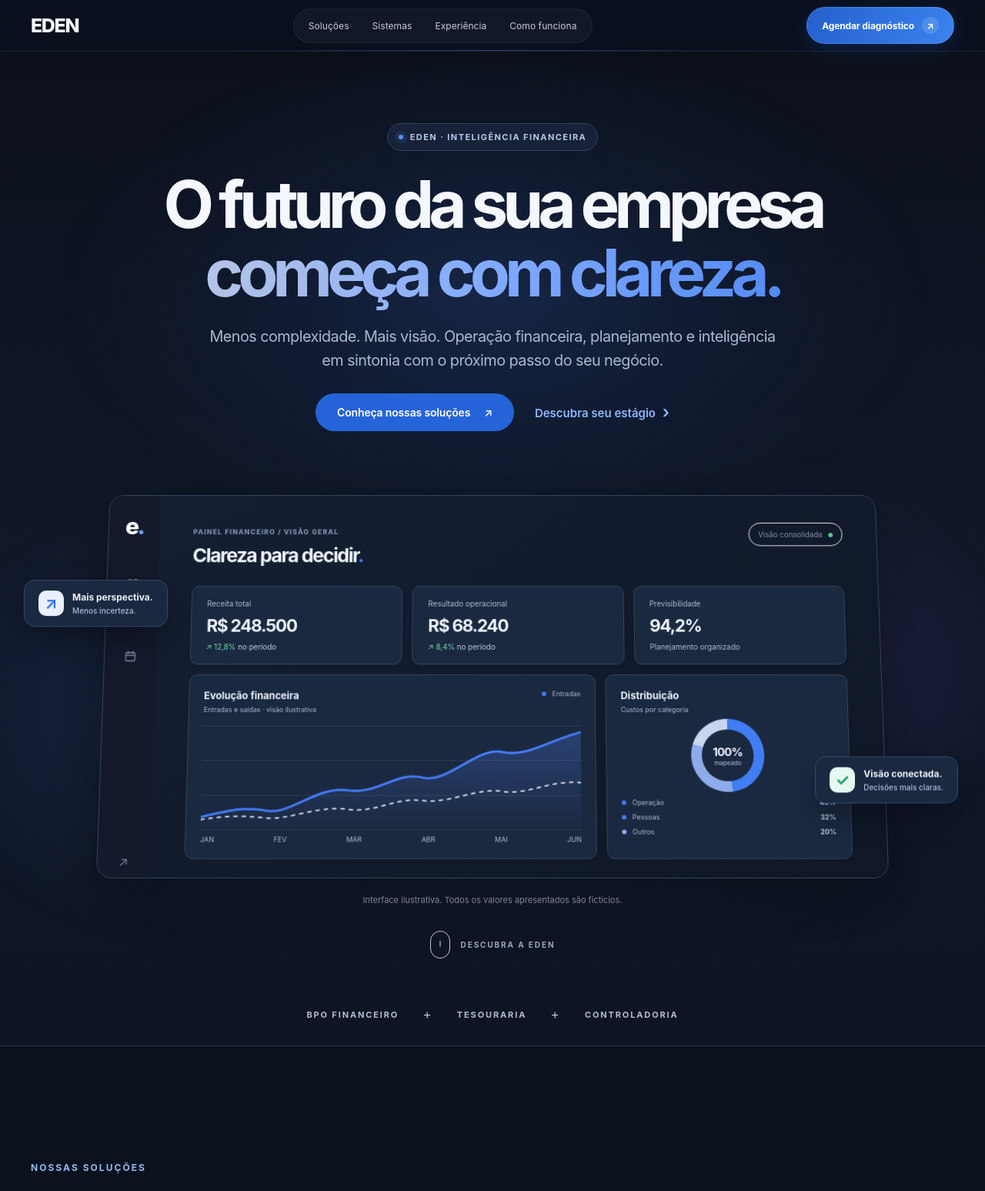
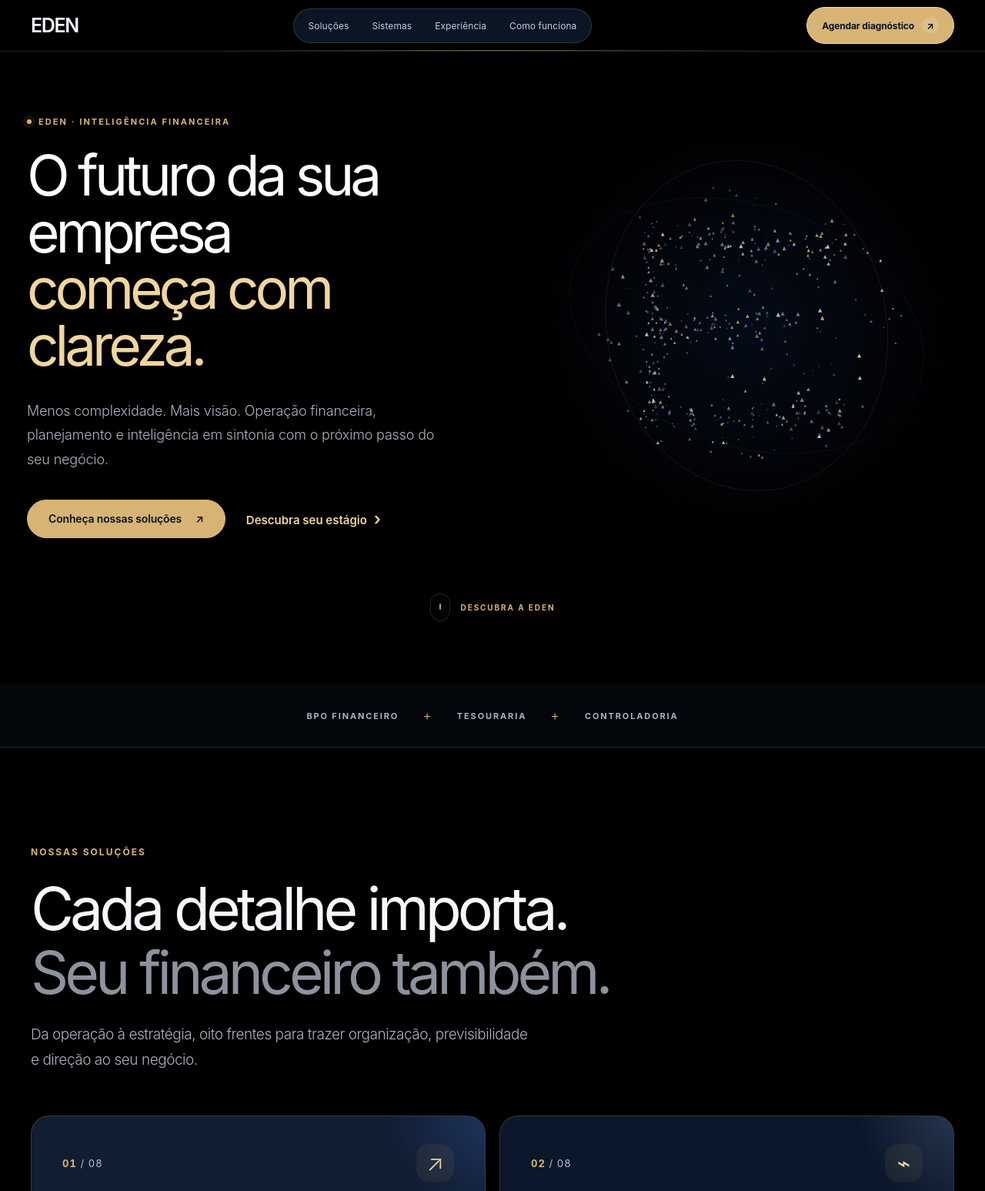
Before and after one commit to allysonchristiann/eden-site, a plain HTML site: page index.html in a window 1280 px wide. Shown: the top 1547 px of the page at 77% size. Drawn offline with Linux system fonts and the light colour scheme.

Commit message:
Reformula EDEN com identidade preto azul e dourado

```diff
--- a/contato.html
+++ b/contato.html
@@ -3,7 +3,7 @@
 <head>
 <meta charset="utf-8">
 <meta name="viewport" content="width=device-width,initial-scale=1">
-<meta name="theme-color" content="#0b1019">
+<meta name="theme-color" content="#000000">
 <meta name="description" content="Converse com a EDEN sobre soluções financeiras para sua empresa.">
 <title>Contato | EDEN</title>
 <link rel="icon" href="favicon.svg" type="image/svg+xml">
@@ -280,6 +280,7 @@ footer {
 }
 </style>
 <script defer src="contato.js?v=10.0"></script>
+<link rel="stylesheet" href="eden-black-gold.css?v=1.0">
 </head>
 <body>
 <header>
--- /dev/null
+++ b/eden-black-gold.css
@@ -0,0 +1,474 @@
+/* EDEN - Preto, azul-marinho e dourado */
+:root {
+  --eden-void: #000000;
+  --eden-navy: #0c2247;
+  --eden-navy-soft: #101d32;
+  --eden-gold: #d8b474;
+  --eden-gold-light: #f1d59e;
+  --eden-text: #f7f8fc;
+  --eden-muted: #acb4c2;
+  --eden-border: rgba(216,180,116,.20);
+  color-scheme: dark;
+}
+
+html { scroll-behavior: smooth; }
+
+body {
+  background: var(--eden-void) !important;
+  color: var(--eden-text);
+  font-family: Inter, "Helvetica Neue", "Segoe UI", Arial, sans-serif;
+}
+
+::selection { background: #d8b474; color: #071426; }
+
+:focus-visible {
+  outline-color: var(--eden-gold) !important;
+}
+
+/* Menu */
+.site-header, .site-header.scrolled {
+  background: rgba(0,0,0,.88) !important;
+  border-bottom: 1px solid var(--eden-border) !important;
+  box-shadow: none !important;
+}
+
+.site-header::after {
+  background: linear-gradient(90deg,transparent,#d8b47488,transparent);
+}
+
+.site-header .wordmark {
+  font-weight: 600;
+  letter-spacing: -.055em;
+  color: #fff;
+}
+
+.site-header .nav-middle {
+  background: #0b1625;
+  border-color: var(--eden-border);
+}
+
+.site-header .nav-middle a:hover {
+  color: var(--eden-gold-light);
+  background: #d8b47414;
+}
+
+.site-header .nav-cta {
+  background: var(--eden-gold) !important;
+  color: #071426 !important;
+  border-color: var(--eden-gold-light) !important;
+  box-shadow: none !important;
+}
+
+.site-header .nav-cta:hover {
+  background: var(--eden-gold-light) !important;
+  box-shadow: 0 10px 30px #d8b47422 !important;
+}
+
+.scroll-progress {
+  background: linear-gradient(90deg,var(--eden-navy),var(--eden-gold));
+}
+
+/* Hero estilo constellation */
+.hero {
+  display: grid;
+  grid-template-columns: minmax(0,1.05fr) minmax(0,.95fr);
+  gap: clamp(25px,4vw,70px);
+  align-items: center;
+  min-height: 860px;
+  padding: 145px max(35px,calc((100vw - 1240px)/2)) 50px;
+  background: #000 !important;
+}
+
+.hero-light { display: none; }
+
+.hero-copy.wrap {
+  width: 100%;
+  max-width: 650px;
+  padding: 0;
+  margin: 0;
+  text-align: left;
+}
+
+.hero-kicker {
+  border: 0;
+  padding: 0;
+  background: transparent !important;
+  color: var(--eden-gold);
+  font-size: 11px;
+  letter-spacing: .19em;
+}
+
+.live-dot {
+  background: var(--eden-gold);
+  box-shadow: 0 0 0 5px #d8b47418;
+}
+
+.hero-title {
+  font-size: clamp(55px,5.7vw,90px);
+  font-weight: 400;
+  letter-spacing: -.07em;
+  line-height: 1.01;
+  color: #fff;
+  margin-bottom: 32px;
+}
+
+.hero-title span {
+  background: none !important;
+  color: var(--eden-gold-light) !important;
+  -webkit-text-fill-color: var(--eden-gold-light);
+}
+
+.hero-subtitle {
+  max-width: 530px;
+  margin: 0 0 36px;
+  font-size: 18px;
+  font-weight: 300;
+  line-height: 1.75;
+  letter-spacing: -.01em;
+  color: var(--eden-muted);
+}
+
+.hero-buttons {
+  justify-content: flex-start;
+  flex-wrap: wrap;
+}
+
+.pill-dark, .pill-button.pill-dark {
+  background: var(--eden-gold) !important;
+  color: #071426 !important;
+  border-color: var(--eden-gold);
+}
+
+.pill-dark:hover {
+  background: var(--eden-gold-light) !important;
+}
+
+.inline-link,
+.eden-tech-footer a {
+  color: var(--eden-gold-light);
+}
+
+.inline-link:hover,
+.eden-tech-footer a:hover {
+  color: #fff;
+}
+
+.hero-stage {
+  position: relative;
+  width: 100%;
+  max-width: none;
+  height: 540px;
+  margin: 0;
+  perspective: none;
+  background: radial-gradient(ellipse at center,#10244a50,transparent 72%);
+  overflow: hidden;
+}
+
+.hero-stage > :not(.eden-particles) {
+  display: none !important;
+}
+
+.eden-particles {
+  display: block;
+  width: 100%;
+  height: 100%;
+  touch-action: pan-y;
+}
+
+.hero-scroll {
+  grid-column: 1 / -1;
+  color: var(--eden-gold);
+  margin-top: 20px;
+}
+
+.hero-scroll span { border-color: var(--eden-border); }
+.hero-scroll span::after { background: var(--eden-gold); }
+
+.chapter-line {
+  background: #03060b !important;
+  border-color: var(--eden-border);
+  color: #aab3c1;
+}
+.chapter-line b { color: var(--eden-gold); }
+
+/* Secoes mais amplas e tipografia leve */
+.services, .experience, .method, .faq,
+.maturity, .last-cta, .eden-tech, .footer {
+  background: #000 !important;
+  color: var(--eden-text);
+}
+
+.section-padding {
+  padding-top: clamp(105px,10vw,160px);
+  padding-bottom: clamp(105px,10vw,160px);
+}
+
+.section-heading h2,
+.method-intro h2,
+.faq-heading h2,
+.maturity-copy h2,
+.last-content h2 {
+  font-weight: 400;
+  letter-spacing: -.065em;
+  line-height: 1.07;
+}
+
+.section-heading h2 {
+  font-size: clamp(51px,6vw,89px);
+}
+
+.eyebrow, .eyebrow-light,
+.eden-tech-label, .eden-tech-number,
+.panel-index, .panel-category,
+.service-panel--dark .panel-category {
+  color: var(--eden-gold) !important;
+}
+
+.muted { color: #8c939e; }
+
+.section-heading > p:last-child,
+.method-intro > p:not(.eyebrow),
+.eden-tech-description p {
+  color: var(--eden-muted);
+  font-weight: 300;
+  line-height: 1.75;
+}
+
+/* Solucoes interativas */
+.service-panel,
+.service-panel--dark,
+.service-panel--bright,
+.service-panel--wide {
+  background: var(--eden-navy-soft) !important;
+  border: 1px solid var(--eden-border) !important;
+  border-radius: 24px;
+  box-shadow: none;
+}
+
+.service-panel:nth-child(2n) {
+  background: #0b172a !important;
+}
+
+.service-catalog > .service-panel:is(:hover,:focus-within) {
+  border-color: var(--eden-gold) !important;
+  box-shadow: 0 25px 65px #000a, 0 0 35px #d8b47412 !important;
+}
+
+.panel-copy h3 {
+  font-weight: 450;
+  letter-spacing: -.045em;
+}
+
+.panel-symbol {
+  background: #d8b47412 !important;
+  color: var(--eden-gold-light) !important;
+}
+
+.service-details,
+.service-details summary {
+  border-color: var(--eden-border);
+}
+
+.service-details li::before,
+.service-panel--dark .service-details li::before {
+  color: var(--eden-gold) !important;
+}
+
+.panel-contact span,
+.service-panel--dark .panel-contact span {
+  background: var(--eden-gold) !important;
+  color: #08172a !important;
+}
+
+/* Sistemas financeiros */
+.eden-tech {
+  padding-top: 140px;
+  padding-bottom: 140px;
+}
+
+.eden-tech-header { border-color: var(--eden-border); }
+
+.eden-tech-intro h2 {
+  font-weight: 400;
+  letter-spacing: -.065em;
+}
+
+.eden-tech-intro h2 span {
+  color: var(--eden-gold);
+}
+
+.eden-tech-description h3 { font-weight: 500; }
+
+.eden-tech-cta {
+  background: var(--eden-gold) !important;
+  color: #071426;
+  box-shadow: none;
+}
+
+.eden-tech-cta:hover {
+  background: var(--eden-gold-light) !important;
+  box-shadow: 0 14px 32px #d8b47422;
+}
+
+.eden-tech-grid {
+  background: transparent;
+  border-color: var(--eden-border);
+}
+
+.eden-tech-card {
+  background: #091322 !important;
+  border-color: var(--eden-border) !important;
+  transition: transform .65s cubic-bezier(.16,1,.3,1), opacity .65s, background .35s;
+}
+
+.eden-tech-card:hover {
+  background: #122342 !important;
+  transform: translateY(-7px);
+}
+
+.eden-tech-card h3 { font-weight: 450; }
+.eden-tech-card p { color: var(--eden-muted); }
+
+/* Animacoes durante a rolagem */
+.js .reveal {
+  transition: opacity 1s cubic-bezier(.16,1,.3,1),
+              transform 1s cubic-bezier(.16,1,.3,1);
+}
+
+.eden-tech-card.eden-entering {
+  opacity: 0;
+  transform: translateY(42px);
+}
+
+.eden-tech-card.eden-entering.eden-visible {
+  opacity: 1;
+  transform: translateY(0);
+}
+
+/* Demais secoes */
+.experience-selector { background: #0c192c; }
+.experience-tab.active { background: var(--eden-navy); }
+.method-step, .method-steps { border-color: var(--eden-border); }
+.method-step > span:first-child { color: var(--eden-gold); }
+
+.maturity-glow {
+  background: radial-gradient(circle,#122b5355,transparent 70%);
+}
+
+.maturity-orb {
+  background: radial-gradient(circle at 35% 28%,#f0d9a7,#c9a362 15%,#10264b 55%,#030711 90%);
+  box-shadow: 0 0 70px #b9994930;
+}
+
+.last-glow {
+  background: radial-gradient(ellipse at 50% 110%,#10264b70,transparent 68%);
+}
+
+.last-content h2 span { color: var(--eden-gold); }
+
+.footer {
+  border-top: 1px solid var(--eden-border);
+}
+
+.footer-top, .footer-bottom { border-color: var(--eden-border); }
+.footer-links a, .footer-links button { color: #c2c7d0; }
+.footer-wordmark { color: #fff; }
+
+/* Pagina de contato */
+body:has(#leadForm) {
+  --bg: #000000;
+  --panel: #0b172a;
+  --line: rgba(216,180,116,.25);
+  --muted: #adb6c5;
+  background: #000 !important;
+}
+
+body:has(#leadForm) header {
+  background: #000e;
+  border-color: var(--eden-border);
+}
+
+body:has(#leadForm) .brand {
+  color: #fff;
+  font-weight: 600;
+}
+
+body:has(#leadForm) .tag,
+body:has(#leadForm) .intro h1 span,
+body:has(#leadForm) .benefits b {
+  color: var(--eden-gold-light);
+}
+
+body:has(#leadForm) .intro h1 {
+  font-weight: 400;
+  letter-spacing: -.065em;
+}
+
+body:has(#leadForm) .form-card {
+  background: #0b172a;
+  border-color: var(--eden-border);
+  box-shadow: none;
+}
+
+body:has(#leadForm) input,
+body:has(#leadForm) select,
+body:has(#leadForm) textarea {
+  background: #030911;
+  border-color: #394052;
+}
+
+body:has(#leadForm) input:focus,
+body:has(#leadForm) select:focus,
+body:has(#leadForm) textarea:focus {
+  border-color: var(--eden-gold);
+  box-shadow: 0 0 0 3px #d8b47422;
+}
+
+body:has(#leadForm) .submit {
+  background: var(--eden-gold);
+  color: #071426;
+  box-shadow: none;
+}
+
+body:has(#leadForm) .submit:hover {
+  background: var(--eden-gold-light);
+  box-shadow: 0 12px 28px #d8b47422;
+}
+
+body:has(#leadForm) .consent input {
+  accent-color: var(--eden-gold);
+}
+
+/* Responsividade */
+@media (max-width: 1020px) {
+  .hero {
+    grid-template-columns: 1fr;
+    min-height: auto;
+    padding: 135px 35px 50px;
+    gap: 35px;
+  }
+  .hero-copy.wrap { max-width: 830px; }
+  .hero-stage { height: 420px; }
+  .hero-scroll { margin-top: 0; }
+}
+
+@media (max-width: 600px) {
+  .hero { padding: 125px 23px 45px; }
+  .hero-title { font-size: clamp(49px,11vw,72px); }
+  .hero-subtitle { font-size: 16px; }
+  .hero-stage { height: 290px; }
+  .hero-buttons { gap: 14px; }
+  .section-padding { padding-top: 90px; padding-bottom: 90px; }
+  .section-heading h2 { font-size: clamp(43px,10vw,61px); }
+  .eden-tech { padding: 90px 0; }
+  .eden-tech-intro h2 { font-size: clamp(44px,10vw,65px); }
+  .eden-tech-card { transform: none !important; }
+}
+
+@media (prefers-reduced-motion: reduce) {
+  *, *::before, *::after {
+    animation-duration: .01ms !important;
+    transition-duration: .01ms !important;
+  }
+  .eden-tech-card.eden-entering { opacity: 1; transform: none; }
+}
--- /dev/null
+++ b/eden-constellation.js
@@ -0,0 +1,185 @@
+(() => {
+  "use strict";
+
+  const canvas = document.getElementById("edenParticles");
+  if (!canvas) return;
+
+  const stage = canvas.parentElement;
+  const ctx = canvas.getContext("2d");
+  if (!ctx) return;
+
+  const reduced = window.matchMedia("(prefers-reduced-motion: reduce)").matches;
+  const mobile = window.matchMedia("(max-width: 700px)").matches;
+
+  const random = (min, max) => min + Math.random() * (max - min);
+  const colors = ["#d8b474", "#7c9cc9", "#f0d6a3", "#456fa8", "#c4d4e8"];
+
+  let width = 0;
+  let height = 0;
+  let frame = 0;
+  let active = false;
+  let mouseX = 0;
+  let mouseY = 0;
+  let smoothX = 0;
+  let smoothY = 0;
+
+  const count = mobile ? 155 : 470;
+
+  // Particulas distribuídas em torno da letra E e de uma nuvem de dados.
+  const particles = Array.from({ length: count }, (_, i) => {
+    const structured = Math.random() < 0.67;
+    let x;
+    let y;
+
+    if (structured) {
+      const segment = i % 4;
+      if (segment === 0) {
+        x = random(-.56, -.47);
+        y = random(-.60, .60);
+      } else {
+        x = random(-.53, segment === 2 ? .30 : .55);
+        y = [-.51, 0, .51][segment === 1 ? 0 : segment === 2 ? 1 : 2];
+        y += random(-.085, .085);
+      }
+    } else {
+      const angle = random(0, Math.PI * 2);
+      const radius = Math.sqrt(Math.random());
+      x = Math.cos(angle) * radius * .85;
+      y = Math.sin(angle) * radius * .85;
+    }
+
+    return {
+      x, y,
+      size: random(.7, 2.7),
+      phase: random(0, Math.PI * 2),
+      speed: random(.35, 1.2),
+      color: colors[i % colors.length],
+      alpha: random(.30, .95)
+    };
+  });
+
+  function resize() {
+    const rect = stage.getBoundingClientRect();
+    width = Math.max(1, rect.width);
+    height = Math.max(1, rect.height);
+
+    const dpr = Math.min(window.devicePixelRatio || 1, 2);
+    canvas.width = Math.round(width * dpr);
+    canvas.height = Math.round(height * dpr);
+    ctx.setTransform(dpr, 0, 0, dpr, 0, 0);
+
+    draw(0);
+  }
+
+  function draw(time) {
+    ctx.clearRect(0, 0, width, height);
+
+    smoothX += (mouseX - smoothX) * .045;
+    smoothY += (mouseY - smoothY) * .045;
+
+    const cx = width * .50;
+    const cy = height * .50;
+    const scaleX = width * .43;
+    const scaleY = height * .40;
+
+    // Orbitas discretas em azul-marinho e dourado.
+    ctx.globalAlpha = .16;
+    ctx.strokeStyle = "#d8b474";
+    ctx.lineWidth = .7;
+    ctx.beginPath();
+    ctx.ellipse(cx, cy, width * .33, height * .40, -.22, 0, Math.PI * 2);
+    ctx.stroke();
+
+    ctx.strokeStyle = "#4776b5";
+    ctx.beginPath();
+    ctx.ellipse(cx, cy, width * .43, height * .29, .32, 0, Math.PI * 2);
+    ctx.stroke();
+
+    for (const p of particles) {
+      const movement = reduced ? 0 : time * .00024 * p.speed;
+      const driftX = Math.sin(movement + p.phase) * 7;
+      const driftY = Math.cos(movement + p.phase) * 7;
+
+      const x = cx + p.x * scaleX + driftX + smoothX * (12 + p.size * 2);
+      const y = cy + p.y * scaleY + driftY + smoothY * (12 + p.size * 2);
+
+      ctx.globalAlpha = p.alpha;
+      ctx.fillStyle = p.color;
+      ctx.beginPath();
+      ctx.moveTo(x, y - p.size);
+      ctx.lineTo(x + p.size, y + p.size);
+      ctx.lineTo(x - p.size, y + p.size);
+      ctx.closePath();
+      ctx.fill();
+    }
+
+    ctx.globalAlpha = 1;
+  }
+
+  function animate(time) {
+    draw(time);
+    if (active) frame = requestAnimationFrame(animate);
+  }
+
+  function setActive(value) {
+    cancelAnimationFrame(frame);
+    active = value && !reduced && !document.hidden;
+    if (active) frame = requestAnimationFrame(animate);
+    else draw(0);
+  }
+
+  stage.addEventListener("pointermove", event => {
+    const rect = stage.getBoundingClientRect();
+    mouseX = ((event.clientX - rect.left) / rect.width - .5) * 2;
+    mouseY = ((event.clientY - rect.top) / rect.height - .5) * 2;
+    if (reduced) draw(0);
+  }, { passive: true });
+
+  stage.addEventListener("pointerleave", () => {
+    mouseX = 0;
+    mouseY = 0;
+  });
+
+  if ("ResizeObserver" in window) {
+    new ResizeObserver(resize).observe(stage);
+  } else {
+    window.addEventListener("resize", resize, { passive: true });
+  }
+
+  if ("IntersectionObserver" in window) {
+    new IntersectionObserver(entries => {
+      setActive(entries[0].isIntersecting);
+    }, { threshold: .05 }).observe(stage);
+
+    if (!reduced) {
+      const targets = document.querySelectorAll(".eden-tech-card");
+      const observer = new IntersectionObserver(entries => {
+        entries.forEach(entry => {
+          if (entry.isIntersecting) {
+            entry.target.classList.add("eden-visible");
+            observer.unobserve(entry.target);
+          }
+        });
+      }, { threshold: .12 });
+
+      targets.forEach((element, i) => {
+        element.classList.add("eden-entering");
+        element.style.transitionDelay = `${(i % 4) * 85}ms`;
+        observer.observe(element);
+      });
+    }
+  } else {
+    setActive(true);
+  }
+
+  document.addEventListener("visibilitychange", () => {
+    if (document.hidden) {
+      cancelAnimationFrame(frame);
+      active = false;
+    } else {
+      setActive(true);
+    }
+  });
+
+  resize();
+})();
--- a/index.html
+++ b/index.html
@@ -3,7 +3,7 @@
 <head>
   <meta charset="utf-8">
   <meta name="viewport" content="width=device-width, initial-scale=1">
-  <meta name="theme-color" content="#0b1019">
+  <meta name="theme-color" content="#000000">
   <meta name="description" content="EDEN. BPO financeiro, tesouraria, planejamento, controladoria, cobrança, faturamento e relatórios para o seu negócio.">
   <meta property="og:type" content="website">
   <meta property="og:title" content="EDEN — Clareza para ir além.">
@@ -29,6 +29,8 @@ if (performance.getEntriesByType("navigation")[0]?.type === "reload") {
 <link rel="stylesheet" href="eden-sistemas.css?v=1.0">
 <link rel="stylesheet" href="eden-solucoes-dinamicas.css?v=1.0">
 <script defer src="eden-leads.js?v=5.0"></script>
+<link rel="stylesheet" href="eden-black-gold.css?v=1.0">
+<script defer src="eden-constellation.js?v=1.0"></script>
 </head>
 <body>
   <a class="skip-link" href="#conteudo">Pular para o conteúdo</a>
@@ -66,7 +68,8 @@ if (performance.getEntriesByType("navigation")[0]?.type === "reload") {
           <button class="inline-link" type="button" data-open-quiz>Descubra seu estágio <span aria-hidden="true">›</span></button>
         </div>
       </div>
-      <div class="hero-stage" aria-label="Painel ilustrativo de inteligência financeira EDEN. Os valores são fictícios.">
+      <div class="hero-stage" aria-label="Visual artístico da EDEN em azul-marinho e dourado">
+        <canvas id="edenParticles" class="eden-particles" aria-hidden="true"></canvas>
         <div class="hero-orbit orbit-one" aria-hidden="true"></div><div class="hero-orbit orbit-two" aria-hidden="true"></div>
         <div class="floating-label floating-label-left" aria-hidden="true"><span class="label-icon">↗</span><span>Mais perspectiva.<small>Menos incerteza.</small></span></div>
         <div class="floating-label floating-label-right" aria-hidden="true"><span class="label-icon check-icon">✓</span><span>Visão conectada.<small>Decisões mais claras.</small></span></div>
```
